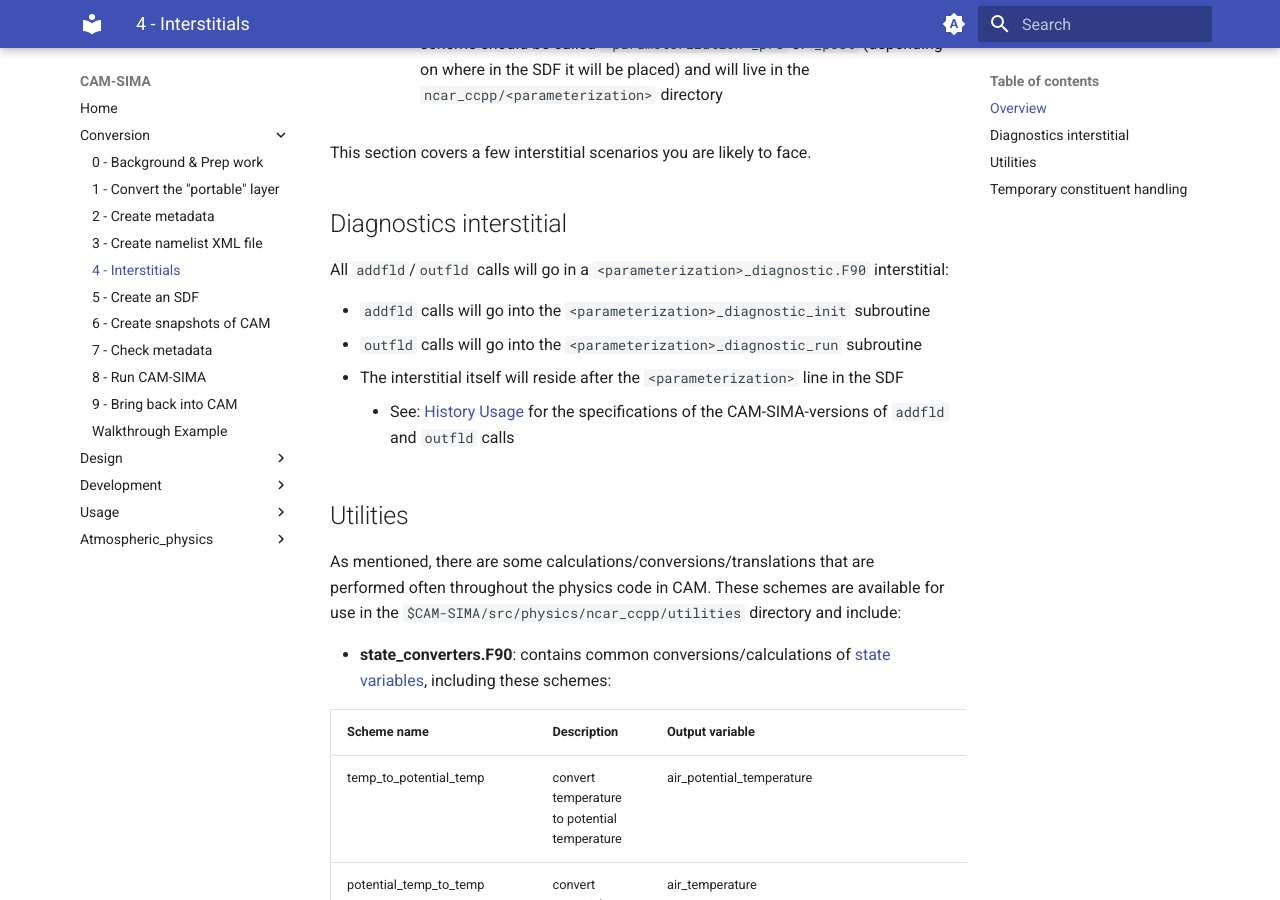
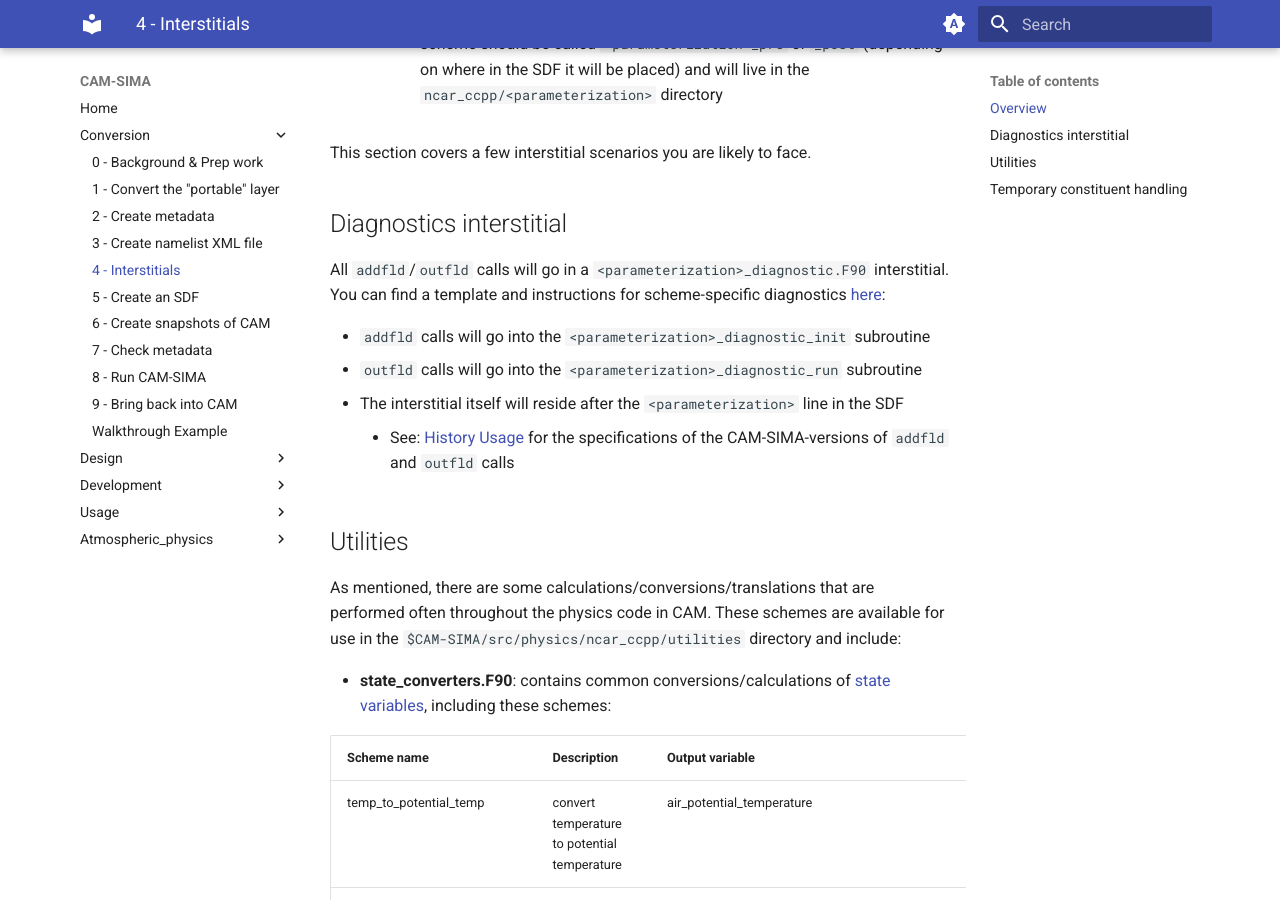
Before and after one commit to kuanchihwang/CAM-SIMA-Docs, an MkDocs documentation site: the page built from docs/conversion/interstitials.md, in a window 1280 px wide and 900 px high, scrolled down 716 px. Built offline with MkDocs 1.6.1 and Material for MkDocs 9.7.7, drawn with Linux system fonts in a browser that asks for light colours.

Commit message:
add link to diagnostics template

```diff
--- a/docs/conversion/interstitials.md
+++ b/docs/conversion/interstitials.md
@@ -12,7 +12,7 @@
 This section covers a few interstitial scenarios you are likely to face.
 
 ## Diagnostics interstitial
-All `addfld`/`outfld` calls will go in a `<parameterization>_diagnostic.F90` interstitial:
+All `addfld`/`outfld` calls will go in a `<parameterization>_diagnostic.F90` interstitial. You can find a template and instructions for scheme-specific diagnostics [here](https://github.com/ESCOMP/atmospheric_physics/blob/main/schemes/sima_diagnostics/scheme_diagnostics_template.F90):
 
 - `addfld` calls will go into the `<parameterization>_diagnostic_init` subroutine
 - `outfld` calls will go into the `<parameterization>_diagnostic_run` subroutine
```
